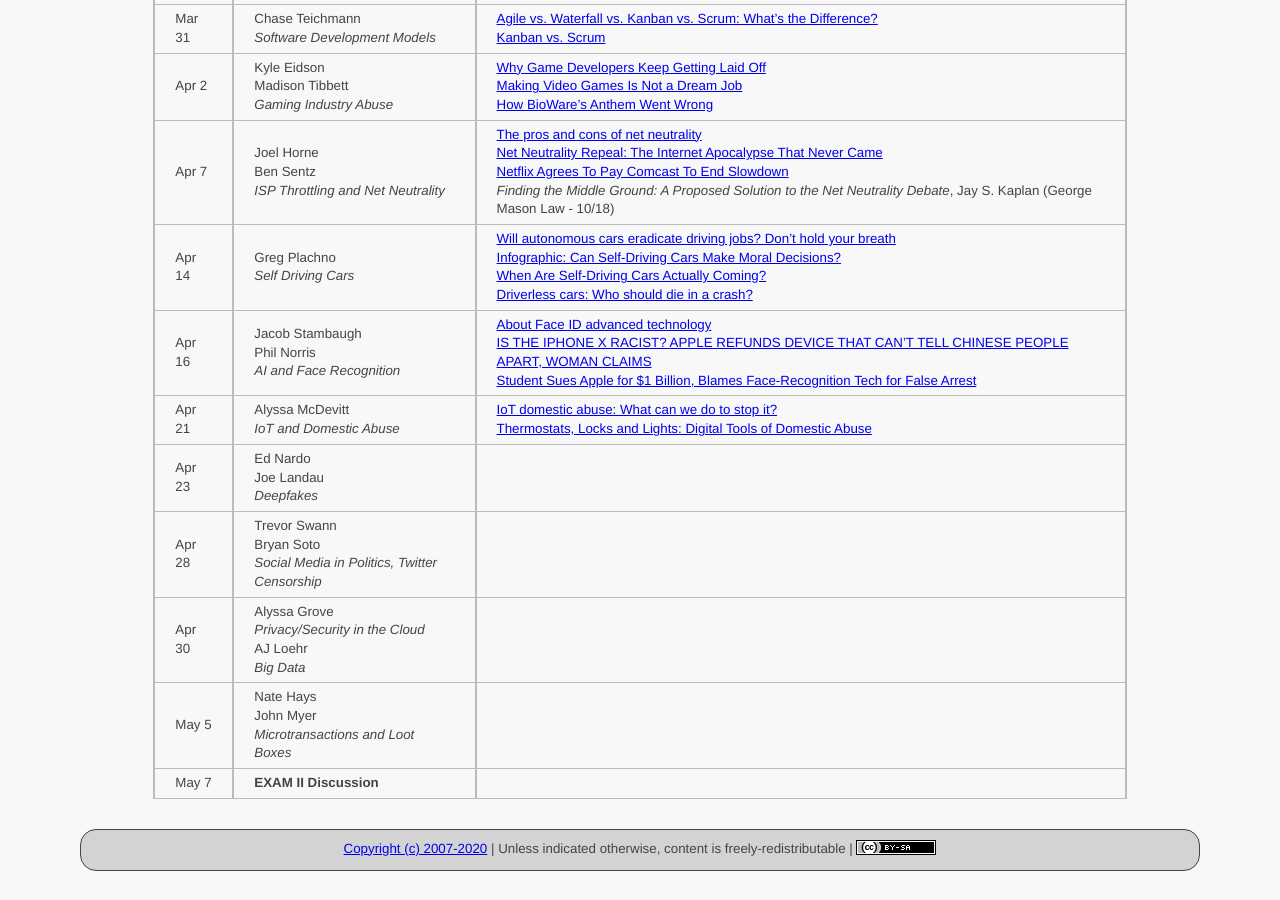
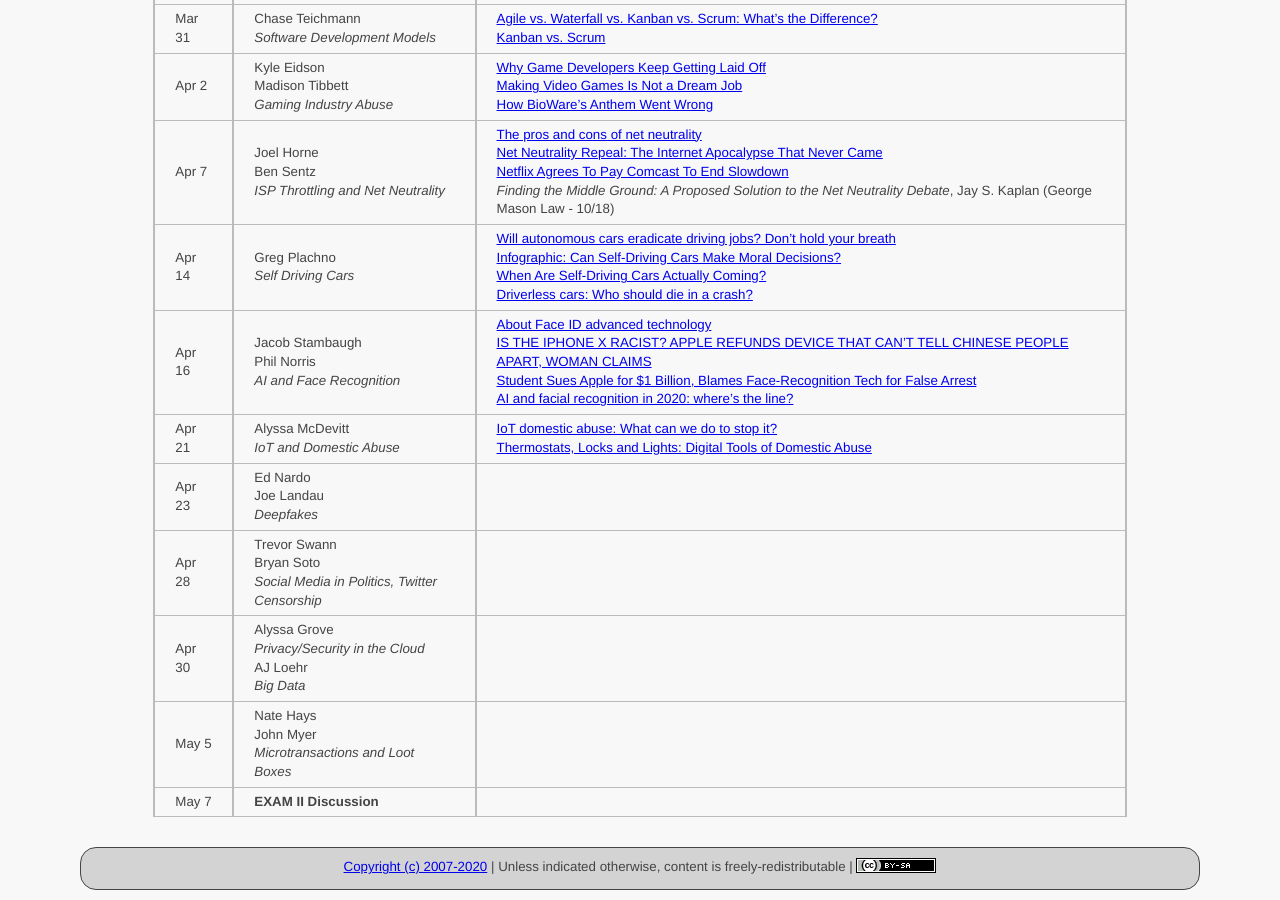
Before and after one commit to ycpcs/cs456-spring2020, a Jekyll site: the page built from schedule/index.md, in a window 1280 px wide and 900 px high, scrolled down 1339 px. Built offline with Jekyll 4.4.1, drawn with Linux system fonts in a browser that asks for light colours.

Commit message:
update index
update index

```diff
--- a/schedule/index.md
+++ b/schedule/index.md
@@ -35,7 +35,7 @@ All reading materials can be accessed via [Schmidt Library](http://library.ycp.e
 > Apr 2   | Kyle Eidson <br /> Madison Tibbett <br /> *Gaming Industry Abuse*| [Why Game Developers Keep Getting Laid Off](https://kotaku.com/why-game-developers-keep-getting-laid-off-1583192249) <br /> [Making Video Games Is Not a Dream Job](https://www.nytimes.com/2019/04/04/opinion/video-games-layoffs-union.html) <br /> [How BioWare's Anthem Went Wrong](https://kotaku.com/how-biowares-anthem-went-wrong-1833731964)|
 > Apr 7   | Joel Horne <br /> Ben Sentz <br /> *ISP Throttling and Net Neutrality* | [The pros and cons of net neutrality](https://www.itpro.co.uk/strategy/28115/the-pros-and-cons-of-net-neutrality) <br /> [Net Neutrality Repeal: The Internet Apocalypse That Never Came](https://fee.org/articles/net-neutrality-repeal-the-internet-apocalypse-that-never-came/) <br /> [Netflix Agrees To Pay Comcast To End Slowdown](https://consumerist.com/2014/02/23/netflix-agrees-to-pay-comcast-to-end-slowdown/) <br /> *Finding the Middle Ground: A Proposed Solution to the Net Neutrality Debate*, Jay S. Kaplan (George Mason Law - 10/18)|
 > Apr 14  | Greg Plachno <br /> *Self Driving Cars* | [Will autonomous cars eradicate driving jobs? Don’t hold your breath](https://www.digitaltrends.com/cars/autonomous-driving-trucks-jobs-yang/) <br /> [Infographic: Can Self-Driving Cars Make Moral Decisions?](https://www.roboticsbusinessreview.com/unmanned/unmanned-ground/infographic-can-self-driving-cars-make-moral-decisions/) <br /> [When Are Self-Driving Cars Actually Coming?](https://www.popularmechanics.com/cars/car-technology/a27269684/self-driving-cars/) <br /> [Driverless cars: Who should die in a crash?](https://www.bbc.com/news/technology-45991093) |
-> Apr 16  | Jacob Stambaugh <br /> Phil Norris <br /> *AI and Face Recognition* | [About Face ID advanced technology](https://support.apple.com/en-us/HT208108) <br /> [IS THE IPHONE X RACIST? APPLE REFUNDS DEVICE THAT CAN'T TELL CHINESE PEOPLE APART, WOMAN CLAIMS](https://www.newsweek.com/iphone-x-racist-apple-refunds-device-cant-tell-chinese-people-apart-woman-751263) <br /> [Student Sues Apple for $1 Billion, Blames Face-Recognition Tech for False Arrest](https://www.insurancejournal.com/news/national/2019/04/23/524414.htm)|
+> Apr 16  | Jacob Stambaugh <br /> Phil Norris <br /> *AI and Face Recognition* | [About Face ID advanced technology](https://support.apple.com/en-us/HT208108) <br /> [IS THE IPHONE X RACIST? APPLE REFUNDS DEVICE THAT CAN'T TELL CHINESE PEOPLE APART, WOMAN CLAIMS](https://www.newsweek.com/iphone-x-racist-apple-refunds-device-cant-tell-chinese-people-apart-woman-751263) <br /> [Student Sues Apple for $1 Billion, Blames Face-Recognition Tech for False Arrest](https://www.insurancejournal.com/news/national/2019/04/23/524414.htm) <br /> [AI and facial recognition in 2020: where’s the line?](https://www.datacenterdynamics.com/en/opinions/ai-and-facial-recognition-in-2020-wheres-the-line/) |
 > Apr 21  | Alyssa McDevitt <br /> *IoT and Domestic Abuse*| [IoT domestic abuse: What can we do to stop it?](https://blog.malwarebytes.com/cybercrime/2018/07/iot-domestic-abuse-can-stop/) <br /> [Thermostats, Locks and Lights: Digital Tools of Domestic Abuse](https://www.nytimes.com/2018/06/23/technology/smart-home-devices-domestic-abuse.html) |
 > Apr 23  | Ed Nardo <br /> Joe Landau <br /> *Deepfakes*| |
 > Apr 28  | Trevor Swann <br /> Bryan Soto <br /> *Social Media in Politics, Twitter Censorship*| |
```
